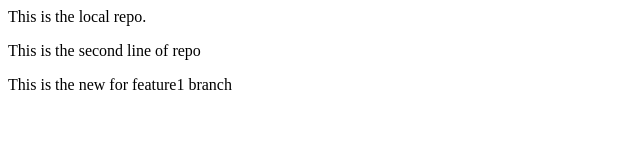
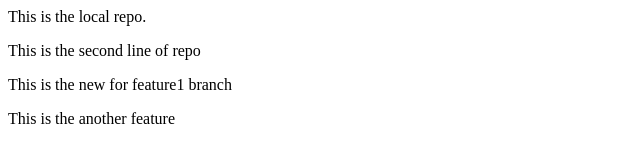
Before and after one commit to 40PrajwalG/localrepo, a plain HTML site: page index.html in a window 1280 px wide. Shown: the whole page, without its empty margins (0-640 px from the left). Drawn offline with Linux system fonts and the light colour scheme.

Commit message:
added another new feature

```diff
--- a/index.html
+++ b/index.html
@@ -7,3 +7,6 @@
 <p>
     This is the new for feature1 branch
 </p>
+<p>
+    This is the another feature
+</p>
```
